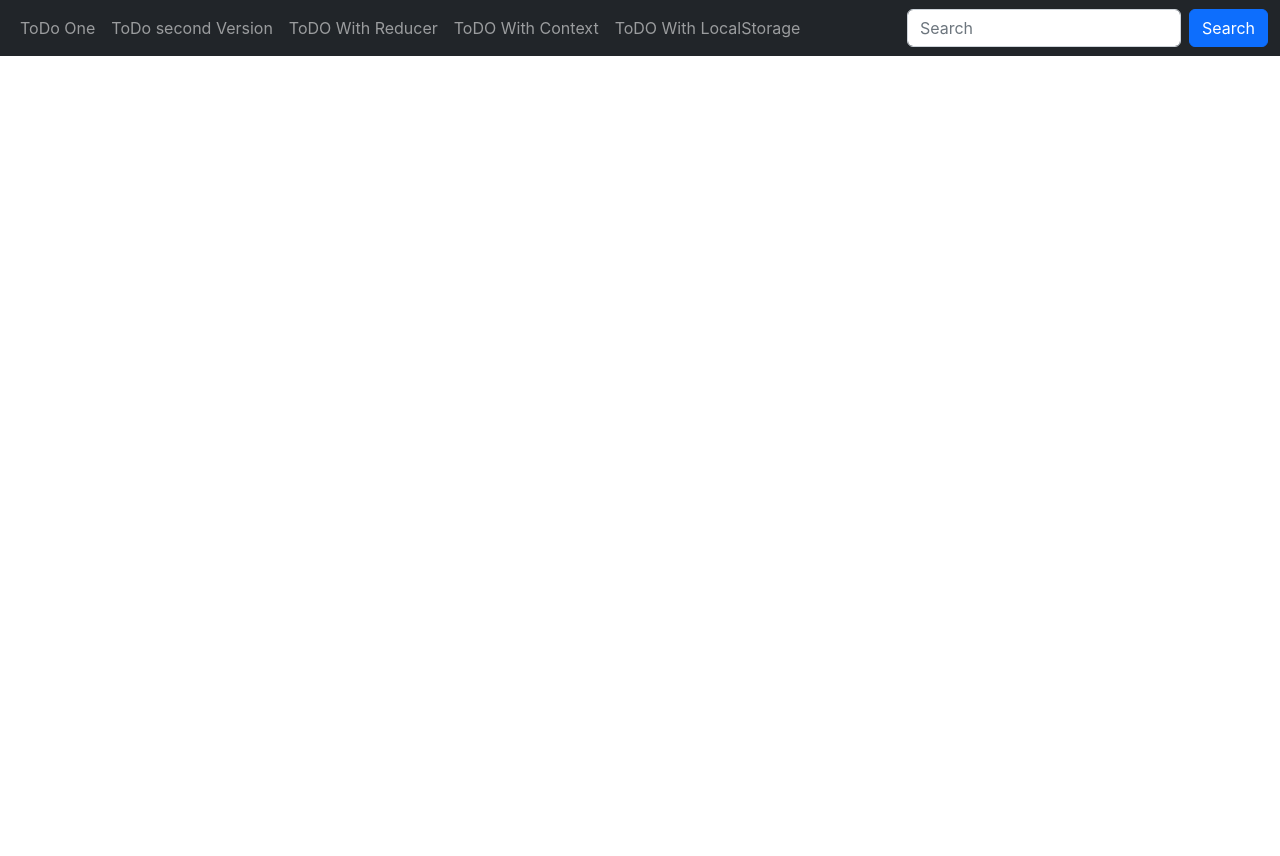
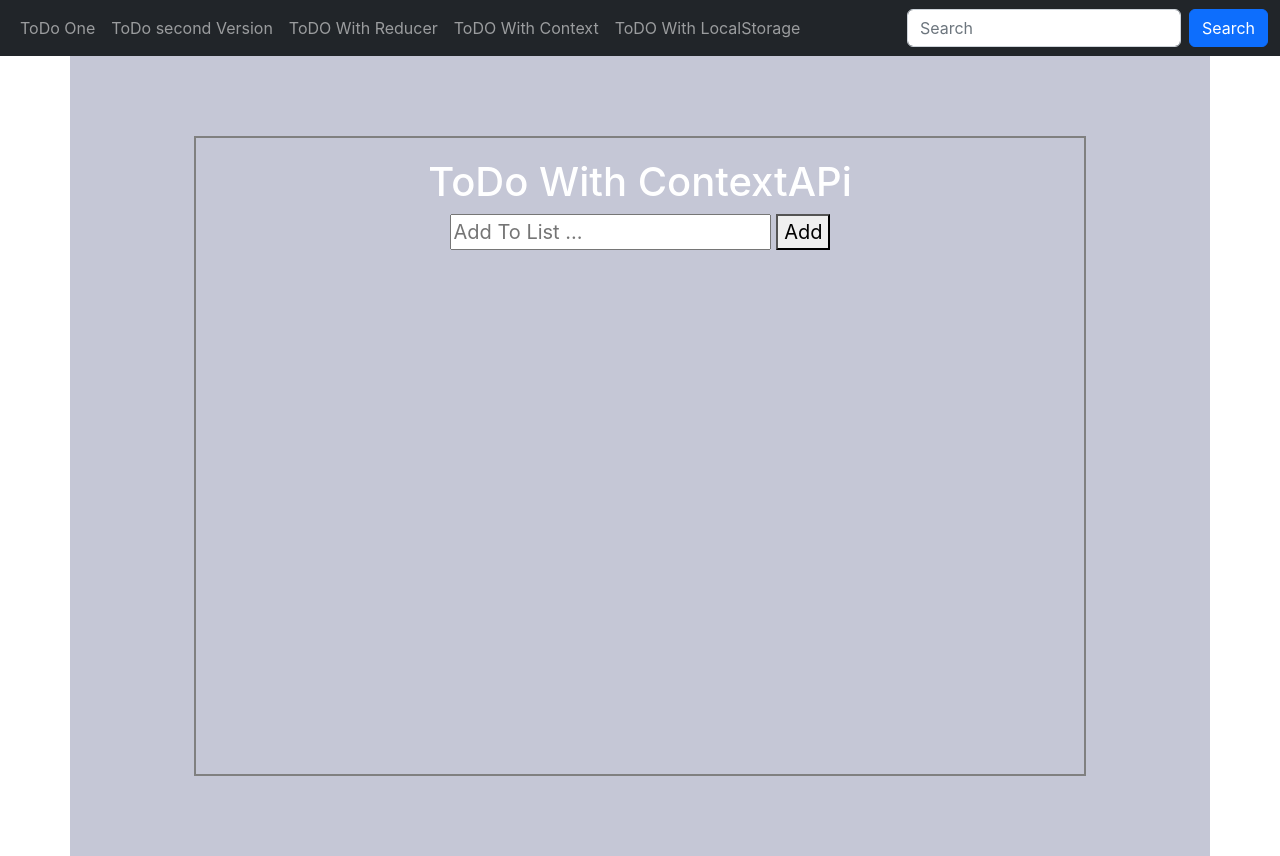
Before and after one commit to Chandan9898Kumar/ToDoWithConextAndReducer, a React (Create React App) app: page /TodoContext in a window 1280 px wide. Before the commit the page ends 800 px from the top, so only its background shows below. Built offline with nearby package versions, Linux system fonts and the light colour scheme.

Commit message:
feat : added todo with context

```diff
--- a/src/App.js
+++ b/src/App.js
@@ -7,6 +7,7 @@ import TabsExample from './NavLink/NavLink'
 const ToDoAppOne=lazy(()=>import('./NormalTodoApp/NormalTodo'))
 const TodoAppNew =lazy(()=>import('./TodoAppSecond/TodoAppSecVersion'))
 const ToDoReducerApp = lazy(()=>import('./ToDoWithReducer/ReducerTodo'))
+const ContextTodo= lazy(()=>import('./TodoWithContext/TodoWithContext'))
 function App() {
   return (
     <div>
@@ -18,6 +19,7 @@ function App() {
           <Route exact path ='/normalTodoApp' element={<ToDoAppOne />}/>
           <Route exact path ='/normalTodoAppNew' element={<TodoAppNew />}/>
           <Route exact path ='/TodoReducer' element={<ToDoReducerApp />}/>
+          <Route exact path ='/TodoContext' element={<ContextTodo />}/>
           </Routes>
         </BrowserRouter>
       </Suspense>
--- a/src/NavLink/NavLink.js
+++ b/src/NavLink/NavLink.js
@@ -30,7 +30,7 @@ function TabsExample() {
               </a>
             </li>
             <li class="nav-item">
-              <a class="nav-link" href="/TodoAppWithContext">
+              <a class="nav-link" href="/TodoContext">
                 ToDO With Context
               </a>
             </li>
--- a/src/ToDoWithReducer/ReducerTodo.js
+++ b/src/ToDoWithReducer/ReducerTodo.js
@@ -1,4 +1,4 @@
-import React, { useReducer} from "react";
+import React, { useReducer } from "react";
 import reduce from "./ReduceFunction";
 import "./reducerStyles.css";
 import AddToDoTask from "./AddToDo";
@@ -38,19 +38,17 @@ const ToDoReducerApp = () => {
   };
 
   return (
-    (
-      <div className="headContainer">
-        <div className="childContainer">
-          <h1>ToDo With Reducer</h1>
-          <AddToDoTask handleAddTask={handleAddTask} />
-          <UpdateTodo
-            deleteItem={deleteItem}
-            editItem={editItem}
-            state={state}
-          />
-        </div>
+    <div className="headContainer">
+      <div className="childContainer">
+        <h1>ToDo With Reducer</h1>
+        <AddToDoTask handleAddTask={handleAddTask} />
+        <UpdateTodo deleteItem={deleteItem} editItem={editItem} state={state} />
       </div>
-    )
+    </div>
   );
 };
 export default ToDoReducerApp;
+
+// In above we had pass functions,state in these two component,but instead of that we can make it short by using contextApi.
+// and instead of passing these functions,we can do our work by simply using dispatch method in eventHandlers(using contextApi->
+// check next app--> TodoWithContext).
--- /dev/null
+++ b/src/TodoWithContext/AddTask.js
@@ -0,0 +1,38 @@
+import React, { useContext, useState } from "react";
+import { tasksDispatchContext } from "./ContextData";
+let nextId = 0;
+const AddToList = () => {
+  const [text, setText] = useState("");
+  const dispatch = useContext(tasksDispatchContext);
+  return (
+    <div>
+      <input
+        value={text}
+        type="text"
+        placeholder="Add To List ..."
+        onChange={(event) => setText(event.target.value)}
+      />
+      {"  "}
+      {"  "}
+      <button
+        onClick={(event) => {
+          event.preventDefault();
+          if (text === "" || text.trim().length === 0) {
+            return;
+          }
+          setText("");
+          dispatch({
+            type: "Add",
+            payload: {
+              text: text,
+              id: nextId++,
+            },
+          });
+        }}
+      >
+        Add
+      </button>
+    </div>
+  );
+};
+export default AddToList;
--- /dev/null
+++ b/src/TodoWithContext/ContextData.js
@@ -0,0 +1,23 @@
+import React, { createContext, useReducer } from "react";
+import reducer from "./ReducerFunction";
+const taskContext = createContext(null);
+const tasksDispatchContext = createContext(null);
+let initialValue = [];
+const TransferData = ({ children }) => {
+  const [state, dispatch] = useReducer(reducer, initialValue);
+
+  return (
+    (
+      <div>
+        <taskContext.Provider value={state}>
+          <tasksDispatchContext.Provider value={dispatch}>
+            {children}
+          </tasksDispatchContext.Provider>
+        </taskContext.Provider>
+      </div>
+    )
+  );
+};
+export default TransferData;
+export { taskContext };
+export { tasksDispatchContext };
--- /dev/null
+++ b/src/TodoWithContext/ListItems.js
@@ -0,0 +1,67 @@
+import React, { useContext, useState } from "react";
+import { taskContext, tasksDispatchContext } from "./ContextData";
+
+const ListingAllItem = () => {
+  const tasks = useContext(taskContext);
+  return (
+    <ul>
+      {tasks.map((task) => (
+        <li key={task.id}>
+          <Task task={task} />
+        </li>
+      ))}
+    </ul>
+  );
+};
+export default ListingAllItem;
+
+function Task({ task }) {
+  const [isEditing, setIsEditing] = useState(false);
+  const dispatch = useContext(tasksDispatchContext);
+  let manageTaskContent;
+
+  if (isEditing) {
+    manageTaskContent = (
+      <>
+        <input
+          type="text"
+          value={task.text}
+          onChange={(event) => {
+            dispatch({
+              type: "Edit",
+              payload: {
+                ...task,
+                text: event.target.value,
+              },
+            });
+          }}
+        />
+        {"  "}{"  "}
+        <button onClick={() => setIsEditing(false)}>Save</button>
+      </>
+    );
+  } else {
+    manageTaskContent = (
+      <>
+        {task.text}{"  "}{"  "}
+        <button onClick={() => setIsEditing(true)}>Edit</button>
+      </>
+    );
+  }
+
+  return (
+    <label>
+      {manageTaskContent}{"  "}{"  "}
+      <button
+        onClick={() => {
+          dispatch({
+            type: "Deleted",
+            payload: task,
+          });
+        }}
+      >
+        Delete
+      </button>
+    </label>
+  );
+}
--- /dev/null
+++ b/src/TodoWithContext/ReducerFunction.js
@@ -0,0 +1,33 @@
+const reducer = (state, action) => {
+
+  switch (action.type) {
+    case "Add": {
+      return [
+        ...state,
+        {
+          id: action.payload.id,
+          text: action.payload.text,
+        },
+      ];
+    }
+
+    case "Deleted": {
+      return state.filter((item) => item.id !== action.payload.id);
+    }
+
+    case "Edit": {
+      return state.map((item) => {
+        if (item.id === action.payload.id) {
+          return action.payload;
+        } else {
+          return item;
+        }
+      });
+    }
+
+    default: {
+      throw Error("Unknown action: " + action.type);
+    }
+  }
+};
+export default reducer;
--- /dev/null
+++ b/src/TodoWithContext/TodoWithContext.js
@@ -0,0 +1,26 @@
+import React from "react";
+import TransferData from "./ContextData";
+import AddToList from "./AddTask";
+import ListingAllItem from "./ListItems";
+import "./todoContextStyle.css";
+const ContextTodo = () => {
+  return (
+    <TransferData>
+      <div className="container">
+        <div className="childContainer">
+          <h1>ToDo With ContextAPi</h1>
+          <div>
+            <AddToList />
+          </div>
+          <div style={{ marginTop: "10px" }}>
+            <ListingAllItem />
+          </div>
+        </div>
+      </div>
+    </TransferData>
+  );
+};
+export default ContextTodo;
+
+//  Here <AddToList />  and <ListingAllItem />  are the children of  <TransferData>. So as compare to previous  todoList where we use Reducer
+// we had pass functions,state in these component,but with context,we put this inside a main function (of context component)
--- /dev/null
+++ b/src/TodoWithContext/todoContextStyle.css
@@ -0,0 +1,28 @@
+* {
+  box-sizing: border-box;
+}
+
+body {
+  margin-top: 0;
+}
+
+.container {
+  display: flex;
+  justify-content: center;
+  align-items: center;
+  background-color: #c5c7d6;
+  min-height: 100vh;
+  width: 100%;
+}
+
+.childContainer {
+  display: flex;
+  height: 80vh;
+  width: 80%;
+  border: 2px solid grey;
+  padding: 20px;
+  flex-direction: column;
+  align-items: center;
+  font-size: 20px;
+  color: white;
+}
```
